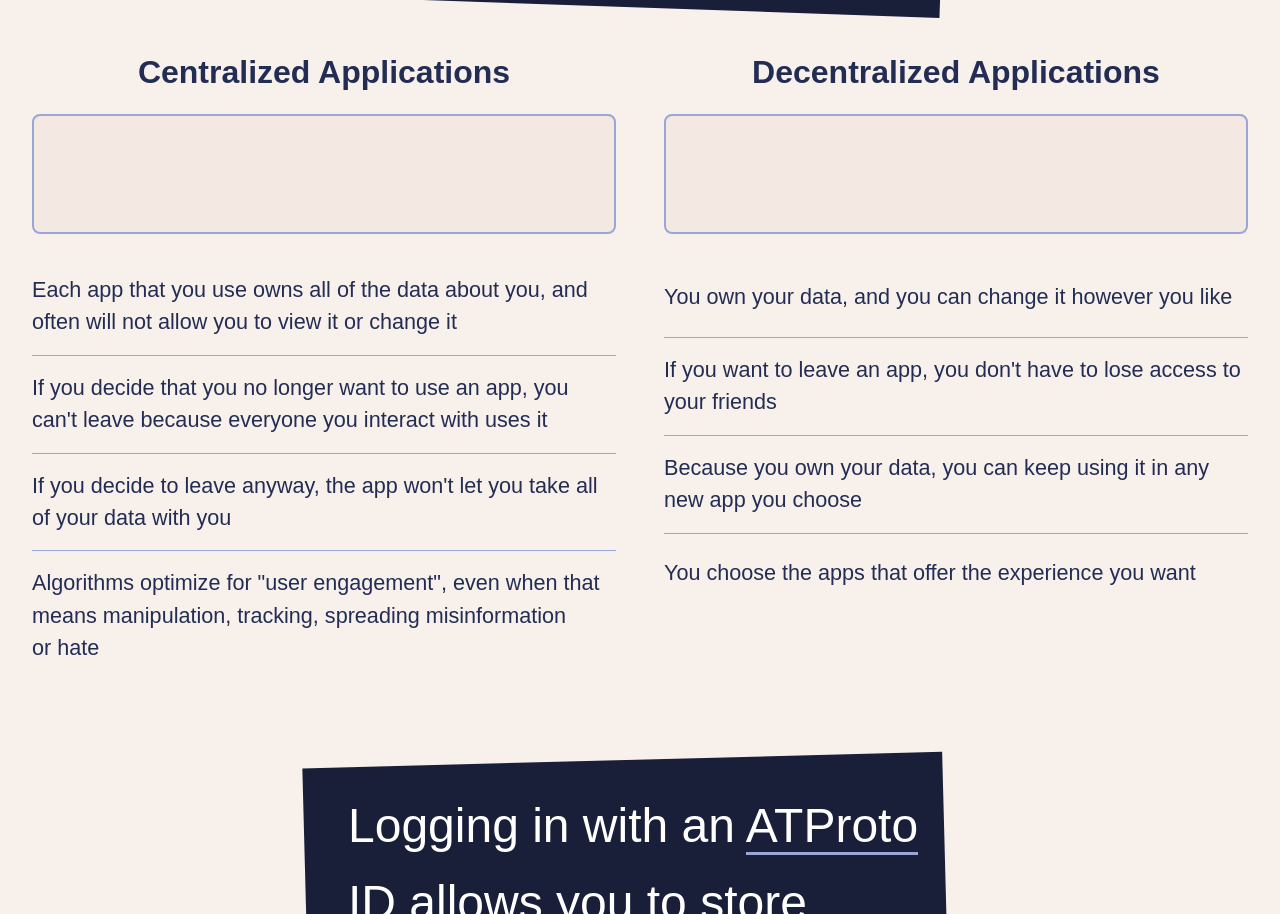
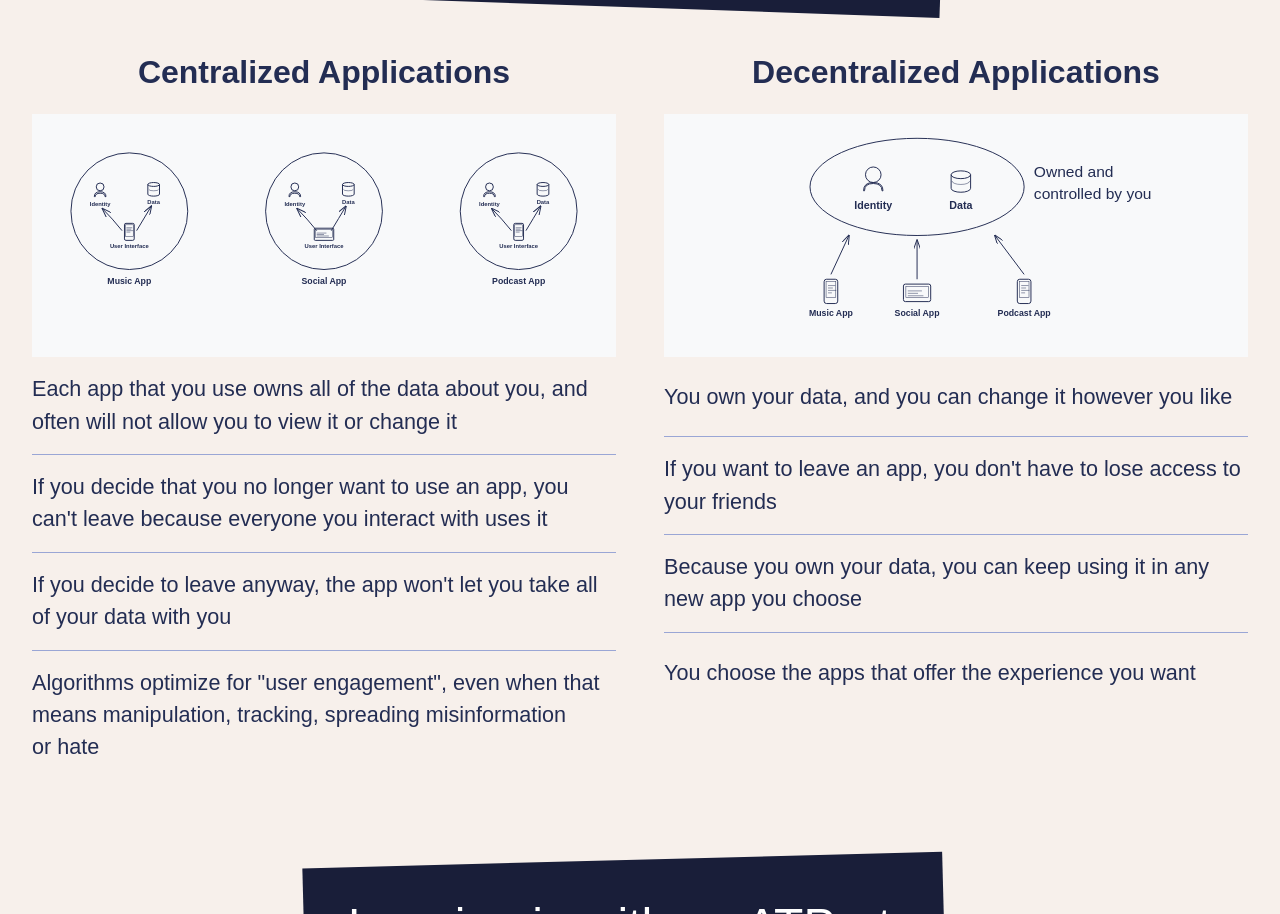
Before and after one commit to YetAnotherJonWilson/atproto-app-builder, a plain HTML site: page index.html in a window 1280 px wide. Shown: the part 1022-1936 px from the top of the page. Drawn offline with Linux system fonts and the light colour scheme; a web font is replaced by a local one.

Commit message:
adding app architecture images

```diff
--- a/index.html
+++ b/index.html
@@ -26,7 +26,9 @@
       <div class="comparison-section">
         <div class="comparison-column">
           <h2>Centralized Applications</h2>
-          <div class="placeholder-box"></div>
+          <div class="centralized-app-architecture">
+            <img src="media/centralized_architecture.svg" alt="Centralized Architecture Diagram" />
+          </div>
           <ul class="comparison-list">
             <li>
               Each app that you use owns all of the data about you, and often
@@ -48,7 +50,9 @@
         </div>
         <div class="comparison-column">
           <h2>Decentralized Applications</h2>
-          <div class="placeholder-box"></div>
+          <div class="decentralized-app-architecture">
+            <img src="media/decentralized_architecture.svg" alt="Decentralized Architecture Diagram" />
+          </div>
           <ul class="comparison-list">
             <li>You own your data, and you can change it however you like</li>
             <li>
--- a/script.js
+++ b/script.js
@@ -3,7 +3,7 @@ let activeTooltip = null;
 
 const termDefinitions = {
   ATProtocol:
-    'The AT Protocol enables creating decentralized web applications, where users can see and control all of their data, and move freely between applications. Read more here: <a href="https://atproto.com/" target="_blank" rel="noopener noreferrer">https://atproto.com/</a>',
+    'The AT Protocol enables creating decentralized web applications, where users can see and control all of their data, and move freely between applications.',
   what: 'Web apps that allow users to log in with their own decentralized id, and use data from storage that is owned and controlled by that user',
   why: 'Understand the benefits of user-owned data and freedom from platform lock-in.',
   how: 'Discover the technical foundations and tools needed to build on the AT Protocol.',
@@ -23,7 +23,7 @@ function showTooltip(element, content) {
 
   // Position tooltip above the element
   const tooltipRect = tooltip.getBoundingClientRect();
-  let left = rect.left + scrollLeft + (rect.width / 2) - (tooltipRect.width / 2);
+  let left = rect.left + scrollLeft + rect.width / 2 - tooltipRect.width / 2;
   let top = rect.top + scrollTop - tooltipRect.height - 12;
 
   // Adjust if tooltip would go off screen
```
Also changed, not shown: media/centralized_architecture.svg (added), media/decentralized_architecture.svg (added).
